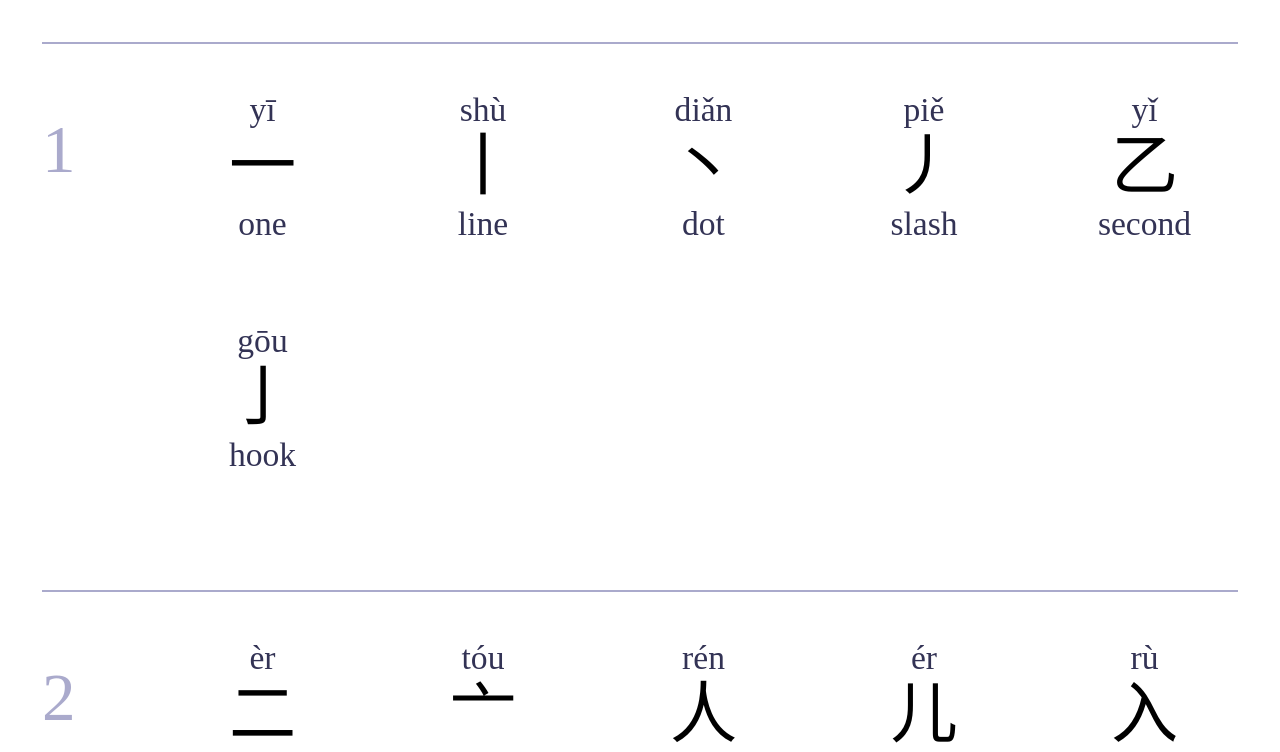
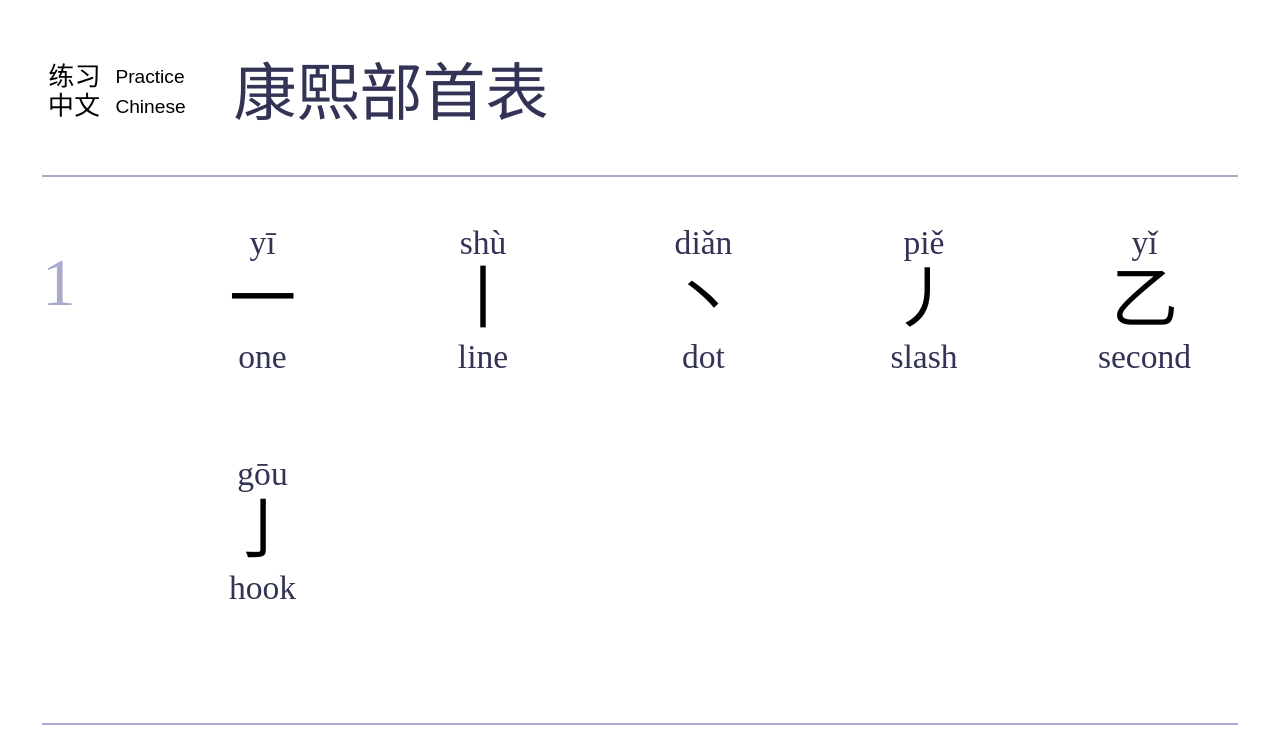
Before and after one commit to branneman/practice-chinese, a plain HTML site: page index.html in a window 1280 px wide. Both pictures are taken after a click on the link "康熙部首表". Shown: the top 752 px of the page. Drawn offline with Linux system fonts and the light colour scheme.

Commit message:
feat: Add logo to all pages

```diff
--- a/index.html
+++ b/index.html
@@ -1,11 +1,10 @@
 <!doctype html>
 <html lang="zh">
 <head>
-  <meta charset="utf8">
-  <title>Practice Chinese</title>
+  <meta charset="utf-8">
+  <title lang="en">Practice Chinese</title>
 
   <meta name="viewport" content="width=device-width, initial-scale=1, shrink-to-fit=no">
-  <link rel="stylesheet" href="https://fonts.googleapis.com/css2?family=Noto+Serif+SC:wght@400;700&amp;display=swap">
   <link rel="stylesheet" href="./static/app.css">
 
   <link rel="apple-touch-icon" sizes="180x180" href="./static/favicon/apple-touch-icon.png">
@@ -23,7 +22,10 @@
   <main>
 
     <nav class="section section--nav nav">
-      <!--<a class="nav__menu" href="#">快速导航</a>-->
+      <figure class="nav__logo logo logo--home">
+        <img class="logo__svg" alt="练习中文" src="./static/img/logo.svg">
+        <h1 class="logo__title" lang="en"><span>Practice</span> <span>Chinese</span></h1>
+      </figure>
       <a class="nav__radical-table" href="#radical-table">康熙部首表</a>
       <a class="nav__radical-random" href="#radical-random">随机部首</a>
       <a class="nav__pinyin-table" href="#pinyin-table">拼音表</a>
@@ -31,19 +33,55 @@
     </nav>
 
     <section class="section section--radical-table hidden">
+      <header class="section__header">
+        <figure class="logo">
+          <a href="#">
+            <img class="logo__svg" alt="练习中文" src="./static/img/logo.svg">
+            <h1 class="logo__title" lang="en"><span>Practice</span> <span>Chinese</span></h1>
+          </a>
+        </figure>
+        <h1 class="section__title">康熙部首表</h1>
+      </header>
       <div class="radical-table"></div>
     </section>
 
     <section class="section section--radical-random hidden">
-      随机部首: Not yet implemented.
+      <header class="section__header">
+        <figure class="logo">
+          <a href="#">
+            <img class="logo__svg" alt="练习中文" src="./static/img/logo.svg">
+            <h1 class="logo__title" lang="en"><span>Practice</span> <span>Chinese</span></h1>
+          </a>
+        </figure>
+        <h1 class="section__title">随机部首</h1>
+      </header>
+      <div lang="en">Not yet implemented.</div>
     </section>
 
     <section class="section section--pinyin-table hidden">
-      拼音表: Not yet implemented.
+      <header class="section__header">
+        <figure class="logo">
+          <a href="#">
+            <img class="logo__svg" alt="练习中文" src="./static/img/logo.svg">
+            <h1 class="logo__title" lang="en"><span>Practice</span> <span>Chinese</span></h1>
+          </a>
+        </figure>
+        <h1 class="section__title">拼音表</h1>
+      </header>
+      <div lang="en">Not yet implemented.</div>
     </section>
 
     <section class="section section--pinyin-random hidden">
-      随机拼音: Not yet implemented.
+      <header class="section__header">
+        <figure class="logo">
+          <a href="#">
+            <img class="logo__svg" alt="练习中文" src="./static/img/logo.svg">
+            <h1 class="logo__title" lang="en"><span>Practice</span> <span>Chinese</span></h1>
+          </a>
+        </figure>
+        <h1 class="section__title">随机拼音</h1>
+      </header>
+      <div lang="en">Not yet implemented.</div>
     </section>
 
   </main>
--- a/static/app.css
+++ b/static/app.css
@@ -1,3 +1,6 @@
+/**
+ * Generic
+ */
 html {
   box-sizing: border-box;
 }
@@ -9,10 +12,18 @@ html {
 body {
   margin: 0;
   padding: 0;
-  font-family: 'Noto Serif SC', serif;
   color: #335;
 }
+a {
+  color: cornflowerblue;
+}
+.hidden {
+  display: none;
+}
 
+/**
+ * Typography
+ */
 body {
   font-size: 16px;
 }
@@ -37,20 +48,16 @@ body {
   }
 }
 
-a {
-  color: cornflowerblue;
-}
-.hidden {
-  display: none;
-}
-
+/**
+ * Nav
+ */
 .nav {
   padding: 1em;
 }
 .nav a {
   display: block;
   max-width: 6.5em;
-  margin: 1em auto 0;
+  margin: 1em 0 0;
   border: 0.07em solid cornflowerblue;
   border-radius: 0.4em;
   box-shadow: 0.1em 0.1em 0.1em -0.05em cornflowerblue;
@@ -70,12 +77,60 @@ a {
   color: #fff;
 }
 
+/**
+ * Logo
+ */
+.logo {
+  display: flex;
+  margin: 1em 3em 0 0;
+  font-size: 0.38em;
+}
+.nav__logo.logo {
+  margin: 0;
+  font-size: 1em;
+}
+.logo a {
+  display: flex;
+  text-decoration: none;
+}
+.logo__svg {
+  width: 4em;
+  height: 4em;
+}
+.logo__title {
+  margin: 0 0 0 0.5em;
+  padding-top: 0.2em;
+  color: #000;
+  font-size: 1.2em;
+  font-family: sans-serif;
+  font-weight: normal;
+  line-height: 1.6;
+}
+.logo__title span {
+  /* because div is not allowed in h1 */
+  display: block;
+}
+
+/**
+ * Layout
+ */
 main {
   min-height: 100vh;
   margin: 0 auto;
   padding: 1em 1em 0 1em;
 }
+.section__header {
+  display: flex;
+  margin-bottom: 1em;
+}
+.section__title {
+  margin: 0;
+  font-weight: normal;
+}
 
+/**
+ * Radical table
+ */
 .radical-table .tr {
   position: relative;
   border-top: 0.07em solid #aac;
```
Also changed, not shown: static/img/logo.svg (added).
